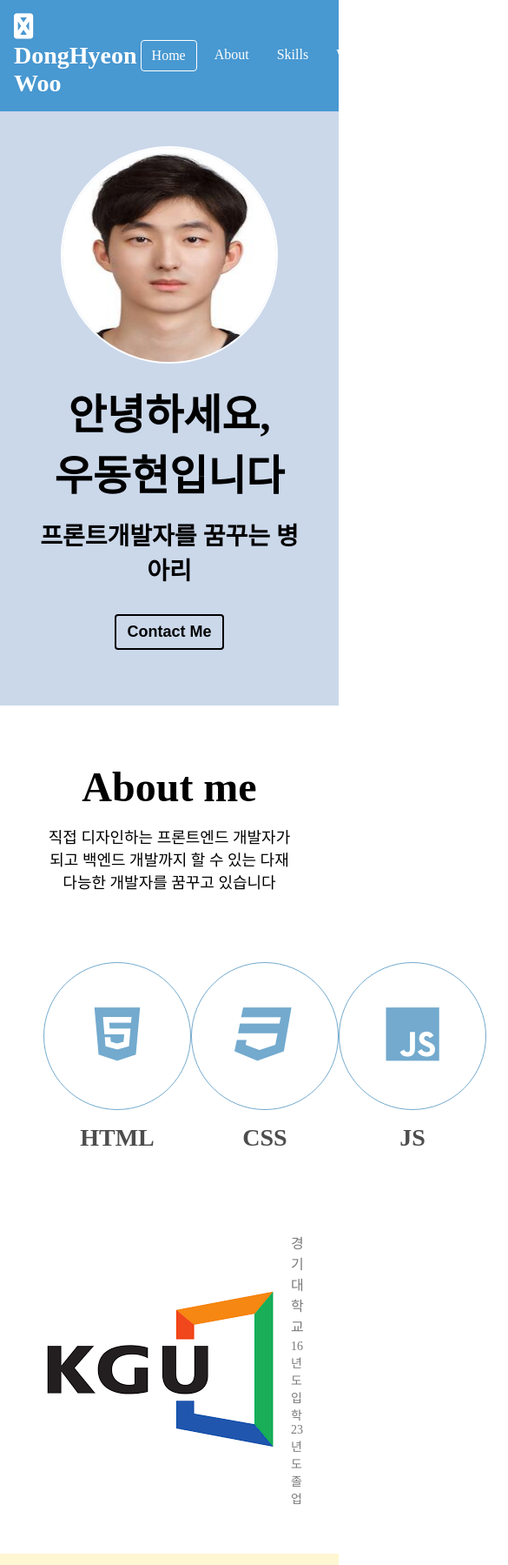
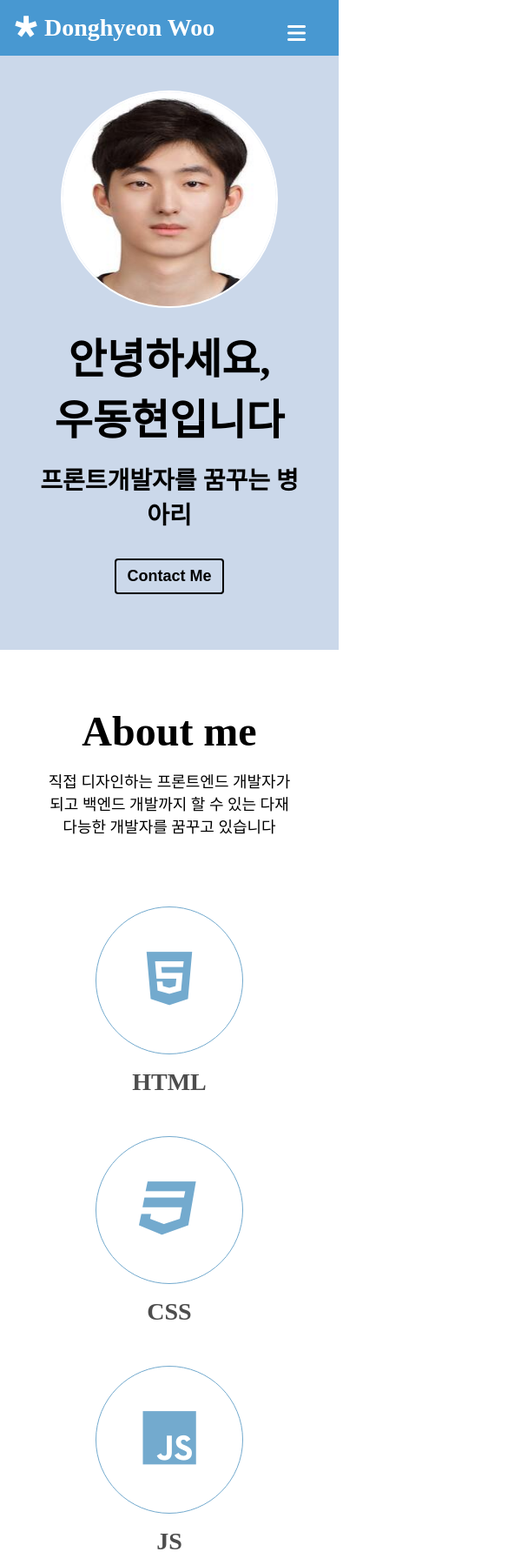
Before and after one commit to workwdh/portfolio, a plain HTML site: page portpolio.html in a window 390 px wide. Shown: the top 1799 px of the page at 87% size, 585 px wide, since content can reach past the window. Drawn offline with Linux system fonts and the light colour scheme.

Commit message:
CSS: Responsive

```diff
--- a/portpolio.html
+++ b/portpolio.html
@@ -14,17 +14,21 @@
   <!-- Navbar -->
   <nav id="navbar">
     <div class="navbar__logo">
-      <i class="fab fa-solid fa-archway"></i>
-      <a href="#">DongHyeon Woo</a>
+      <i class="fab fa-diaspora"></i>
+      <a href="#">Donghyeon Woo</a>
     </div>
     <ul class="navbar__menu">
       <li class="navbar__menu__item active">Home</li>
       <li class="navbar__menu__item">About</li>
       <li class="navbar__menu__item">Skills</li>
-      <li class="navbar__menu__item">Work</li>
-      <li class="navbar__menu__item">Testimonials</li>
+      <li class="navbar__menu__item">My work</li>
+      <li class="navbar__menu__item">Testimonial</li>
       <li class="navbar__menu__item">Contact</li>
     </ul>
+    <!-- Toggle button -->
+    <button class="navbar__toggle-btn">
+      <i class="fas fa-bars"></i>
+    </button>
   </nav>
 
   <!-- Home -->
@@ -124,10 +128,8 @@
           </div>
         </div>
       </div>
+  </section>
 
-
-
-  </section>
   <!-- Work -->
   <section id="work" class="section">
     <div class="section__container">
@@ -151,6 +153,7 @@
       </div>
     </div>
   </section>
+
   <!-- Testimonials -->
   <section id="testimonials" class="section">
     <div class="section__container">
@@ -158,7 +161,7 @@
       <h3>See what they say about me</h3>
       <div class="testimonials">
         <div class="testimonial">
-          <img src="imgs/testimonial/people.jpg" alt="people" class="testimonial__avatar"/>
+          <img src="imgs/testimonial/people.jpg" alt="people" class="testimonial__avatar" />
           <div class="testimonial__speech-bubble">
             <p>
               맡은 일에 대해서 열심히 하고 최선을 다한다
@@ -169,6 +172,7 @@
       </div>
     </div>
   </section>
+
   <!-- Contact -->
   <section id="contact" class="section">
     <h1 class="contact__title">Let's talk</h1>
--- a/style.css
+++ b/style.css
@@ -98,7 +98,6 @@ p {
   justify-content: space-between;
   background-color: #1179c4c4;
   align-items: center;
-  color: var(--color-white);
   padding: 16px;
 }
 
@@ -109,20 +108,32 @@ p {
 .navbar__logo {
   font-size: var(--font-medium);
   font-weight: var(--weight-semi-bold);
+  color: white;
 }
 .navbar__menu__item {
   padding: 8px 12px;
   margin: 0 4px;
+  color: var(--color-white);
   cursor: pointer;
+}
+
+.navbar__menu__item.active {
+  border: 1px solid white;
   border-radius: var(--size-border-radius);
 }
 
-.navbar__menu__item.active {
-  border: 1px solid var(--color-white);
+.navbar__menu__item:hover {
+  background-color: var(--color-light-grey);
+  border-radius: var(--size-border-radius);
 }
 
-.navbar__menu__item:hover {
-  background-color: var(--color-blue);
+.navbar__toggle-btn {
+  position: absolute;
+  top: 24px;
+  right: 32px;
+  font-size: 24px;
+  color: var(--color-white);
+  display: none;
 }
 
 /* Home */
@@ -161,7 +172,8 @@ p {
 }
 
 .section__container {
-  max-width: 1200;
+  max-width: 1200px;
+  margin: auto;
 }
 
 /* About */
@@ -439,3 +451,42 @@ p {
   color: var(--color-dark-grey);
   transition: all var(--animation-duration) ease-in;
 }
+
+@media screen and (max-width: 768px) {
+  .navbar__toggle-btn {
+    display: block;
+  }
+
+  #navbar {
+    flex-direction: column;
+    align-items: flex-start;
+  }
+
+  .navbar__menu {
+    flex-direction: column;
+    text-align: center;
+    width: 100%;
+    display: none;
+  }
+
+  .about__majors{
+    flex-direction: column;
+  }
+
+  .major {
+    margin-bottom: 38px;
+  }
+
+  .skillset {
+    flex-direction: column;
+  }
+
+  .project {
+    flex-grow: 1;
+  }
+  .testimonial__avatar{
+    width: 80px;
+    height: 80px;
+  }
+
+}
```
